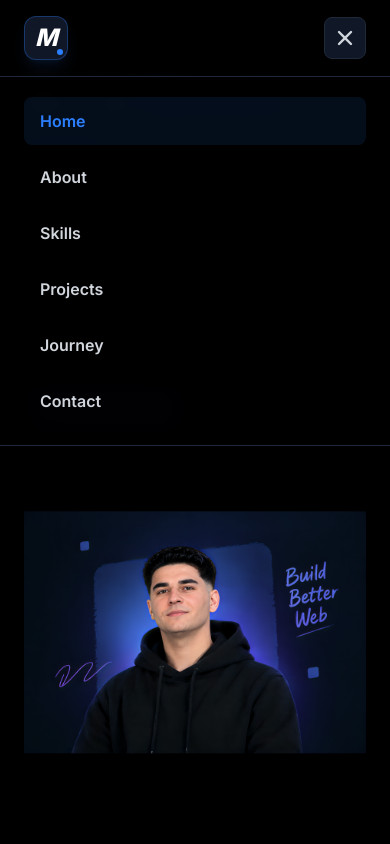
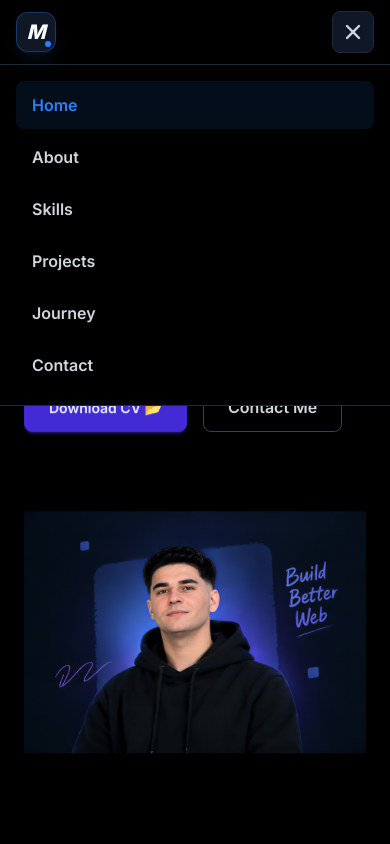
Before and after one commit to mostafa-adel77/Mostafa_Adel_Portfolio, a React (Vite) app: page / in a window 390 px wide. Both pictures are taken after a click on the button "Toggle menu". Shown: the top 844 px of the page. Built offline with nearby package versions, Linux system fonts and the light colour scheme.

Commit message:
third commit

```diff
--- a/src/components/Navbar.tsx
+++ b/src/components/Navbar.tsx
@@ -45,16 +45,16 @@ export default function Navbar() {
   };
 
   return (
-    <nav className="fixed left-0 top-0 z-50 w-full border-b border-gray-800 bg-black/80 backdrop-blur-md">
-      <div className="mx-auto flex max-w-6xl items-center justify-between px-6 py-4">
+    <nav className="fixed left-0 top-0 z-50 w-full border-b border-gray-800 bg-black/90 backdrop-blur-md">
+      <div className="mx-auto flex h-16 max-w-6xl items-center justify-between px-4 sm:px-6">
         {/* Logo */}
         <a
           href="#home"
           onClick={() => handleLinkClick("home")}
           className="group flex items-center"
         >
-          <div className="relative flex h-11 w-11 items-center justify-center rounded-xl border border-blue-500/30 bg-gray-900 shadow-lg shadow-blue-500/10 transition duration-300 group-hover:border-blue-500 group-hover:shadow-blue-500/20">
-            <span className="text-2xl font-black italic tracking-tight text-white transition duration-300 group-hover:text-blue-500">
+          <div className="relative flex h-10 w-10 items-center justify-center rounded-xl border border-blue-500/30 bg-gray-900 shadow-lg shadow-blue-500/10 transition duration-300 group-hover:border-blue-500 group-hover:shadow-blue-500/20 sm:h-11 sm:w-11">
+            <span className="text-xl font-black italic tracking-tight text-white transition duration-300 group-hover:text-blue-500 sm:text-2xl">
               M
             </span>
 
@@ -63,7 +63,7 @@ export default function Navbar() {
         </a>
 
         {/* Desktop Navigation */}
-        <div className="hidden items-center gap-6 md:flex">
+        <div className="hidden items-center gap-5 md:flex lg:gap-6">
           {navLinks.map((link) => {
             const linkId = link.href.replace("#", "");
 
@@ -72,7 +72,7 @@ export default function Navbar() {
                 key={link.name}
                 href={link.href}
                 onClick={() => handleLinkClick(linkId)}
-                className={`text-lg font-bold transition ${
+                className={`text-base font-bold transition lg:text-lg ${
                   activeLink === linkId
                     ? "text-blue-500"
                     : "text-gray-300 hover:text-blue-500"
@@ -88,17 +88,22 @@ export default function Navbar() {
         <button
           type="button"
           onClick={() => setIsMenuOpen(!isMenuOpen)}
-          className="rounded-lg border cursor-pointer border-gray-800 bg-gray-900 p-2 text-2xl text-gray-300 transition hover:border-blue-500 hover:text-blue-500 md:hidden"
+          className="flex cursor-pointer items-center justify-center rounded-lg border border-gray-800 bg-gray-900 p-2 text-2xl text-gray-300 transition hover:border-blue-500 hover:text-blue-500 md:hidden"
           aria-label="Toggle menu"
+          aria-expanded={isMenuOpen}
         >
           {isMenuOpen ? <HiX /> : <HiMenu />}
         </button>
       </div>
 
       {/* Mobile Navigation */}
-      {isMenuOpen && (
-        <div className="border-t border-gray-800 bg-black/95 px-6 py-5 md:hidden">
-          <div className="flex flex-col gap-2">
+      <div
+        className={`overflow-hidden border-t border-gray-800 bg-black/95 transition-all duration-300 md:hidden ${
+          isMenuOpen ? "max-h-125 opacity-100" : "max-h-0 border-t-0 opacity-0"
+        }`}
+      >
+        <div className="px-4 py-4 sm:px-6">
+          <div className="flex flex-col gap-1">
             {navLinks.map((link) => {
               const linkId = link.href.replace("#", "");
 
@@ -119,7 +124,7 @@ export default function Navbar() {
             })}
           </div>
         </div>
-      )}
+      </div>
     </nav>
   );
 }
```
